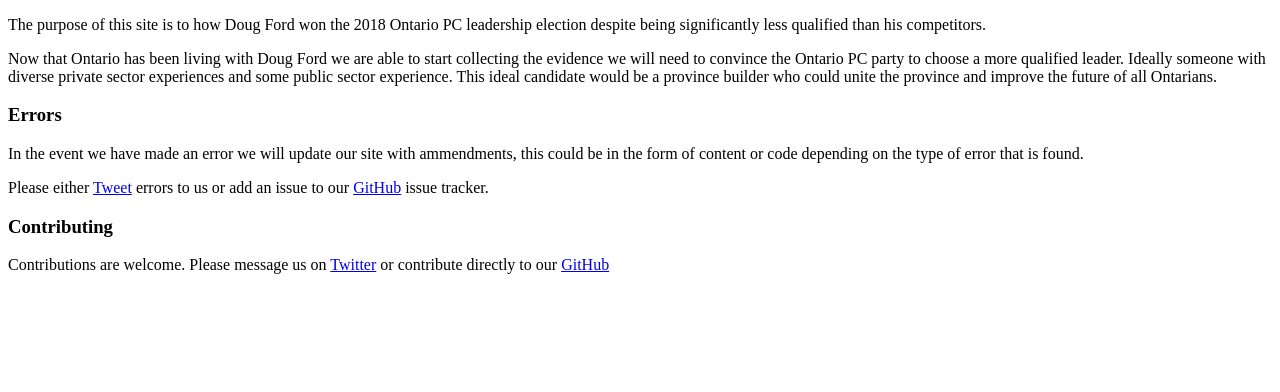
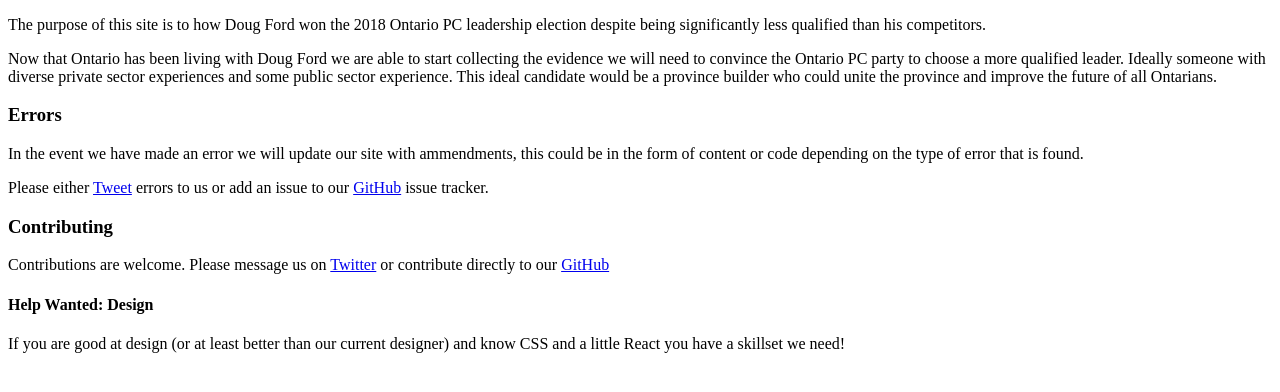
Before and after one commit to didfordwin/didfordwin.com, a Gatsby site in the folder website/: page /about in a window 1280 px wide. Shown: the part 92-484 px from the top of the page. Built offline with nearby package versions, Linux system fonts and the light colour scheme; Gatsby itself is replaced by a stand-in of ours.

Commit message:
We need some help with design!

```diff
--- a/package.json
+++ b/package.json
@@ -1,6 +1,6 @@
 {
   "name": "did-ford-win",
-  "version": "0.6.0",
+  "version": "0.7.0",
   "description": "Website dedicated to answering questions about if and how Doug Ford won the 2018 Ontario PC Leadership Election",
   "main": "index.js",
   "repository": "https://github.com/didfordwin/didfordwin.com",
--- a/website/src/pages/about.js
+++ b/website/src/pages/about.js
@@ -76,6 +76,16 @@
             GitHub
           </a>
         </p>
+        <section>
+          <header>
+            <h4>Help Wanted: Design</h4>
+          </header>
+          <p>
+            If you are good at design (or at least better than our current
+            designer) and know CSS and a little React you have a skillset we
+            need!
+          </p>
+        </section>
       </article>
     </article>
   );
```
Also changed, not shown: CHANGELOG.md.
